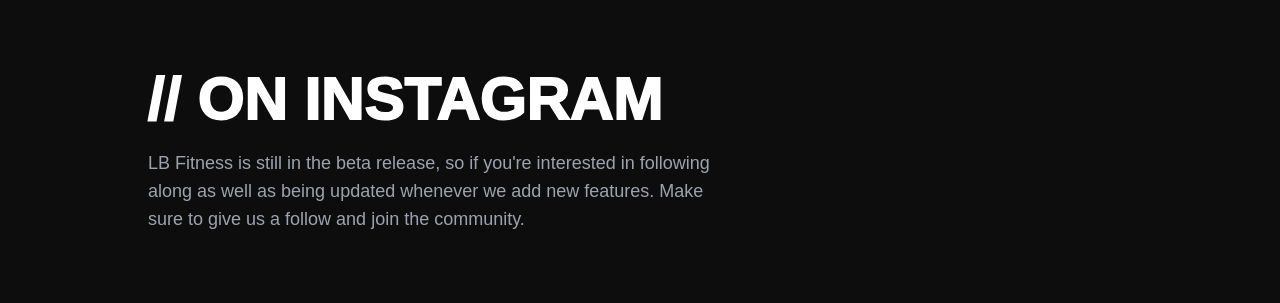
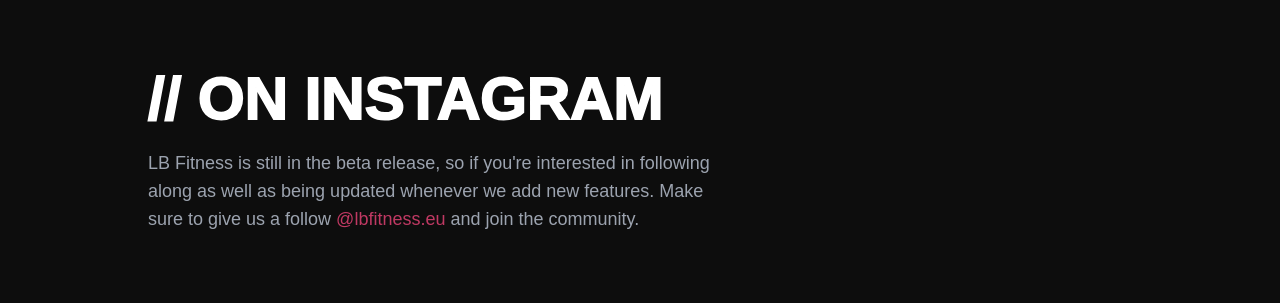
Before and after one commit to lucasjolibois54/lb-fitness, a Next.js app: page /about in a window 1280 px wide. Shown: the part 2800-3103 px from the top of the page. Built offline with nearby package versions, Linux system fonts and the light colour scheme.

Commit message:
Update onInstagram.js

```diff
--- a/components/about/onInstagram.js
+++ b/components/about/onInstagram.js
@@ -8,7 +8,7 @@ function onInstagram() {
     <div className='e mt-5 px-5'>
         <h3 className='leading-tight mt-4 text-white text-4xl xsm:text-3xl pr-7 sm:text-4xl md:6xl md-lg:text-5xl lg:text-6xl font-bold stroke-removal'>// ON INSTAGRAM</h3>
         <p className="text-base font-light md:text-lg py-5 lg:px-24 lg:pl-0 max-w-2xl lg:pr-20 text-gray-400 mt-0">
-        LB Fitness is still in the beta release, so if you're interested in following along as well as being updated whenever we add new features. Make sure to give us a follow and join the community.  </p>
+        LB Fitness is still in the beta release, so if you're interested in following along as well as being updated whenever we add new features. Make sure to give us a follow <a href="https://www.instagram.com/lbfitness.eu/" target="_blank" className='text-pink'>@lbfitness.eu</a> and join the community.  </p>
     </div>
 
 
@@ -27,7 +27,7 @@ function onInstagram() {
         <div className="w-4/6 sm:w-4/12 space-y-4">
         <a href="https://www.instagram.com/lbfitness.eu/" target="_blank"><div className="transition duration-300 group transform hover:-translate-y-3 hover:shadow-2xl rounded-2xl cursor-pointer"><img
             className="planimg"
-            src="https://res.cloudinary.com/dckwf6med/image/upload/v1661531340/Web%20Dev%20Projects/Rectangle_745_1_xhum5q.webp"
+            src="https://res.cloudinary.com/dckwf6med/image/upload/v1661538003/Web%20Dev%20Projects/Rectangle-745-_2_-_2__otmc4x.webp"
           />
           {/* <p className="plantitle text-center">Ultimate bodybuilding plan</p> */}
           </div></a>
@@ -36,7 +36,7 @@ function onInstagram() {
         <div className="w-4/6 sm:w-4/12 space-y-4">
         <a href="https://www.instagram.com/lbfitness.eu/" target="_blank"><div className="transition duration-300 group transform hover:-translate-y-3 hover:shadow-2xl rounded-2xl cursor-pointer"><img
             className="planimg"
-            src="https://res.cloudinary.com/dckwf6med/image/upload/v1661531340/Web%20Dev%20Projects/Rectangle_745_1_xhum5q.webp"
+            src="https://res.cloudinary.com/dckwf6med/image/upload/v1661538104/Web%20Dev%20Projects/Rectangle-745-_3_-_1__qxgmvy.webp"
           />
           {/* <p className="plantitle text-center">Ultimate bodybuilding plan</p> */}
           </div></a>
```
